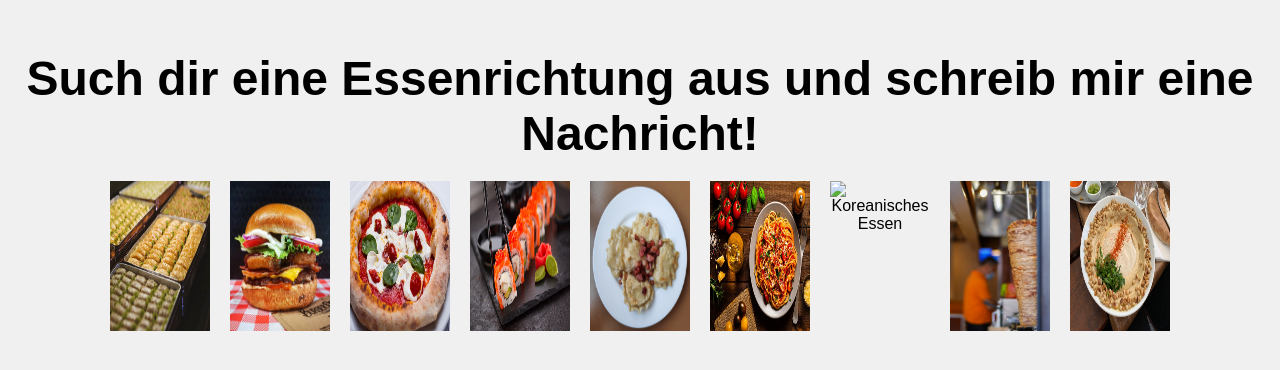
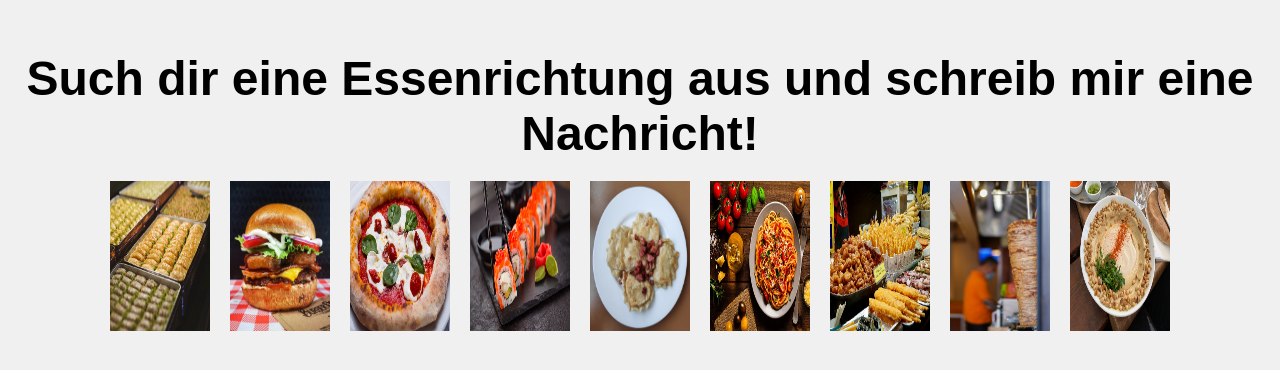
Before and after one commit to dsza27/valentinstag-website, a plain HTML site: page essen.html in a window 1280 px wide. Shown: the part 228-598 px from the top of the page. Drawn offline with Linux system fonts and the light colour scheme.

Commit message:
Update essen.html

```diff
--- a/essen.html
+++ b/essen.html
@@ -14,7 +14,7 @@
       <img src="JAP.jpg" alt="Sushi">
       <img src="POLSKA.jpg" alt="Pierogi">
       <img src="THAI.jpg" alt="Nudeln">
-      <img src="KOREAjpg" alt="Koreanisches Essen">
+      <img src="KOREA.jpg" alt="Koreanisches Essen">
       <img src="SEFA.jpg" alt="Döner">
       <img src="hummus.jpg" alt="Hummus"> <! -- Hier wurde hummus.jpg hinzugefügt -->
     </div>
```
